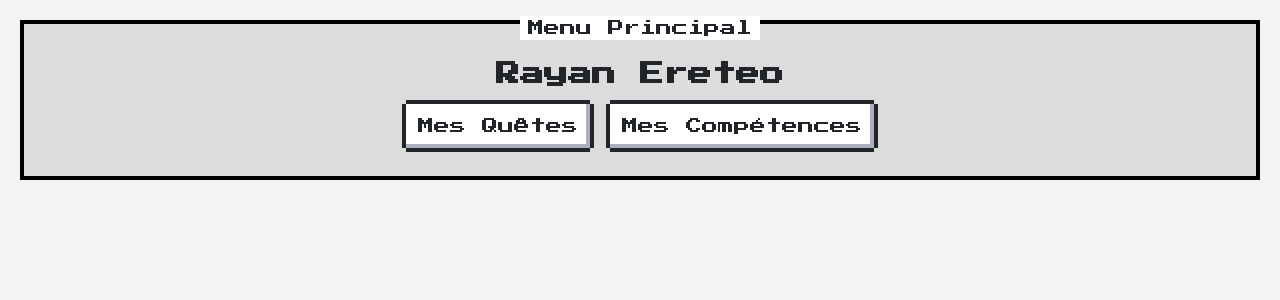
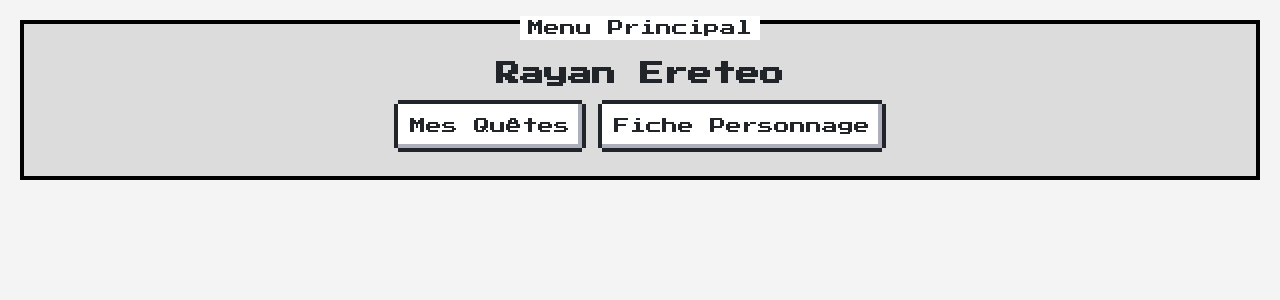
Before and after one commit to RayanEreteo/rayanereteo_, a React (Vite) app: page / in a window 1280 px wide. Shown: the top 300 px of the page. Built offline with nearby package versions, Linux system fonts and the light colour scheme.

Commit message:
Added Events
Added DownloadCV function and change download button text to remove the rp text for a clearer explanation.

```diff
--- a/src/App.tsx
+++ b/src/App.tsx
@@ -1,6 +1,17 @@
+import { useState } from 'react'
 import './App.css'
 
 function App() {
+  const [downloadCVText, setDownloadCVText] = useState<String>("Fiche Personnage")
+
+  function downloadCV(){
+    const elem = document.createElement('a');
+    elem.href = '/CV_Développeur.pdf';
+    elem.target = '_blank';
+    document.body.appendChild(elem);
+    elem.click();
+    document.body.removeChild(elem);
+  }
 
   return (
     <main>
@@ -10,7 +21,7 @@ function App() {
           <h1 className='nes-text'>Rayan Ereteo</h1>
           <div className="btns-container">
             <a href="" className='nes-btn'>Mes Quêtes</a>
-            <a href="" className='nes-btn'>Mes Compétences</a>
+            <button className='nes-btn' onClick={downloadCV} onMouseEnter={() => setDownloadCVText("Télécharger CV")} onMouseLeave={() => setDownloadCVText("Fiche Personnage")}>{downloadCVText}</button>
           </div>
         </div>
       </nav>
```
